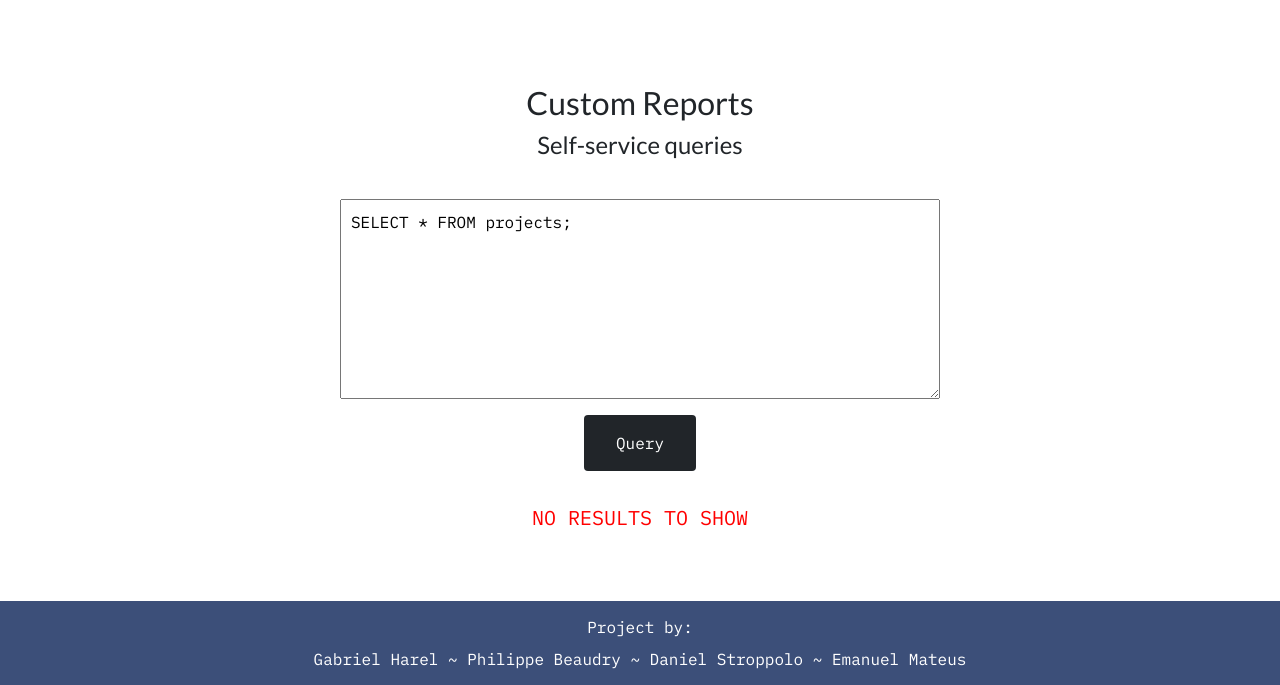
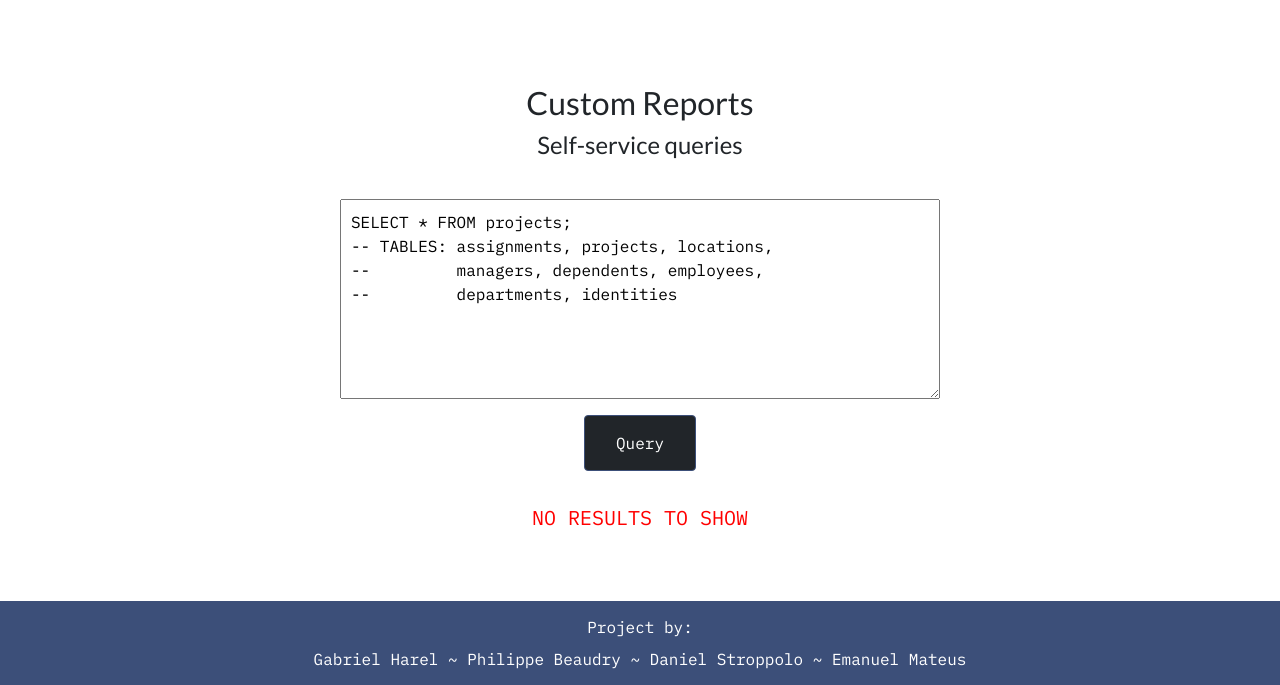
Before and after one commit to g-harel/company, a PHP site: page / in a window 1280 px wide. Shown: the part 847-1532 px from the top of the page. Run offline with PHP 8.4, Linux system fonts and the light colour scheme; data that the repository does not hold is empty; a stand-in replaces the project's code that opens the database connection; some libraries are stand-ins or nearby versions; some web fonts are replaced.

Commit message:
style and formatting changes

```diff
--- a/company/employees.php
+++ b/company/employees.php
@@ -46,7 +46,7 @@
 </div>
 
 <div class="container-fluid text-center">
-    <h2>Employees Project Invlolvment</h2>
+    <h2>Employees Project Involvment</h2>
     <h4>From project assignments</h4>
 
     <?php
--- a/company/index.php
+++ b/company/index.php
@@ -31,14 +31,8 @@
     }
 
     .self-service button {
-        background-color: #212529;
-        padding: 16px 32px;
+        padding: 15px 31px;
         margin-top: 10px;
-        border: 0;
-    }
-
-    .self-service button:hover {
-        background-color: #3c4f79;
     }
 </style>
 
@@ -123,7 +117,10 @@
     if (isset($_POST['query'])) {
         $sql = $_POST['query'];
     } else {
-        $sql = "SELECT * FROM projects;";
+        $sql = "SELECT * FROM projects;
+-- TABLES: assignments, projects, locations,
+--         managers, dependents, employees,
+--         departments, identities";
     }
 
     ?>
--- a/company/style.css
+++ b/company/style.css
@@ -23,3 +23,12 @@ body {
 h2 {
     padding-top: 20px;
 }
+
+.btn.btn-primary {
+    background-color: #212529;
+    border-color: #3c4f79;
+}
+
+.btn.btn-primary:hover {
+    background-color: #3c4f79;
+}
```
Also changed, not shown: company/admin.php (+41 -15 lines).
